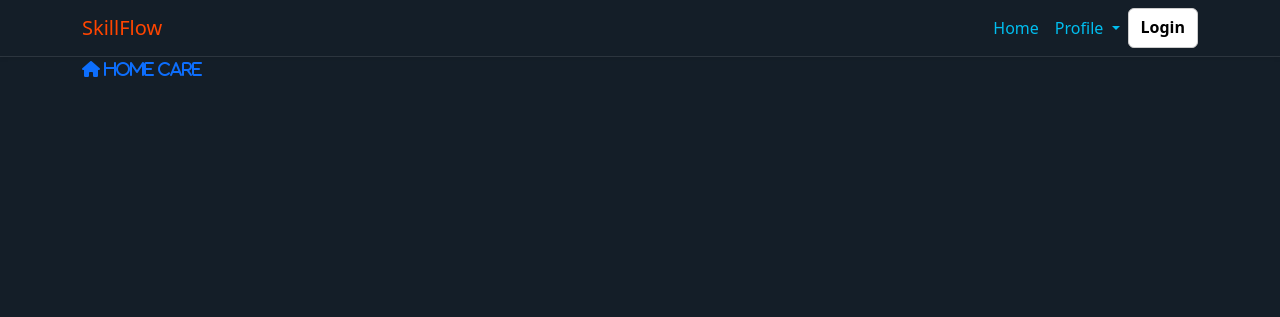
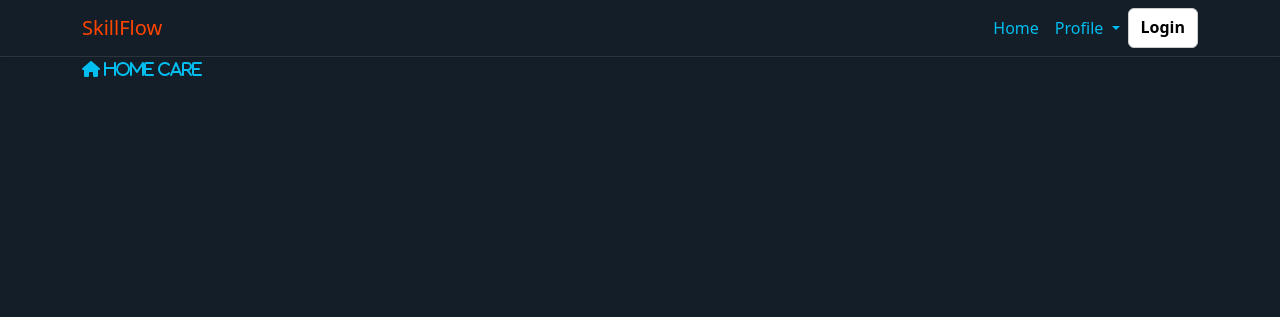
Before and after one commit to onur-CK/SkillFlow, a Django app: template skillflow/templates/index.html in a window 1280 px wide. Shown: the top 317 px of the page. Run offline with Django 5.2, Linux system fonts and the light colour scheme; the template is opened without the code that fills it, so the values that code supplies are empty.

Commit message:
Add css for  category section and icon.

```diff
--- a/skillflow/static/css/styles.css
+++ b/skillflow/static/css/styles.css
@@ -86,3 +86,16 @@ body {
     text-decoration: none; /* Removes any text decoration (like underline) from the active/focused state */
     box-shadow: none; /* Removes any box shadow from the link when it is focused or active */
 }
+
+
+
+/* ---------------------------------------------------------------------------------------------- Category */
+
+.category-section {
+    background-color: rgb(25, 35, 45);
+    padding: 2rem 0;
+}
+
+.category-icon {
+    color: #00beef;
+}
```
